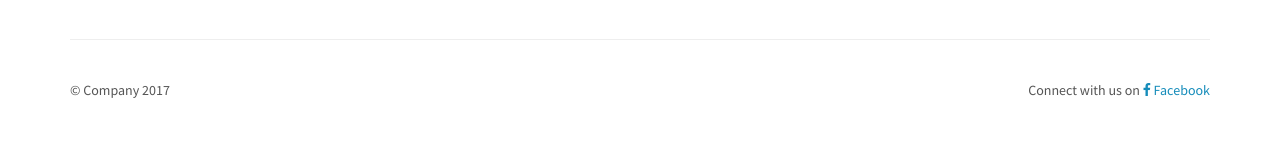
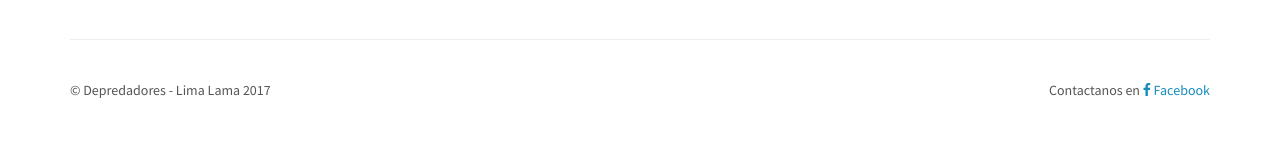
Before and after one commit to AnasElInmortal/depredadores, a Django app: template src/templates/home.html in a window 1280 px wide. Shown: the part 801-951 px from the top of the page. Run offline with Django 3.2, Linux system fonts and the light colour scheme; the template is opened without the code that fills it, so the values that code supplies are empty; some libraries are stand-ins or nearby versions.

Commit message:
Update base.html

```diff
--- a/src/templates/base.html
+++ b/src/templates/base.html
@@ -113,10 +113,10 @@
             <div class="footer">
         <div class="row">
           <div class="col-lg-6">
-              <p>&copy; Company {% now 'Y' %}</p>
+              <p>&copy; Depredadores - Lima Lama {% now 'Y' %}</p>
           </div>
           <div class="col-lg-6 text-right">
-            Connect with us on
+            Contactanos en
             <a href="https://www.facebook.com/Organizacion-Depredadores-239003646232086/"><i class="fa fa-facebook"></i> Facebook</a>
             <!--a href="#"><i class="fa fa-twitter"></i> Twitter</a-->
           </div>
```
